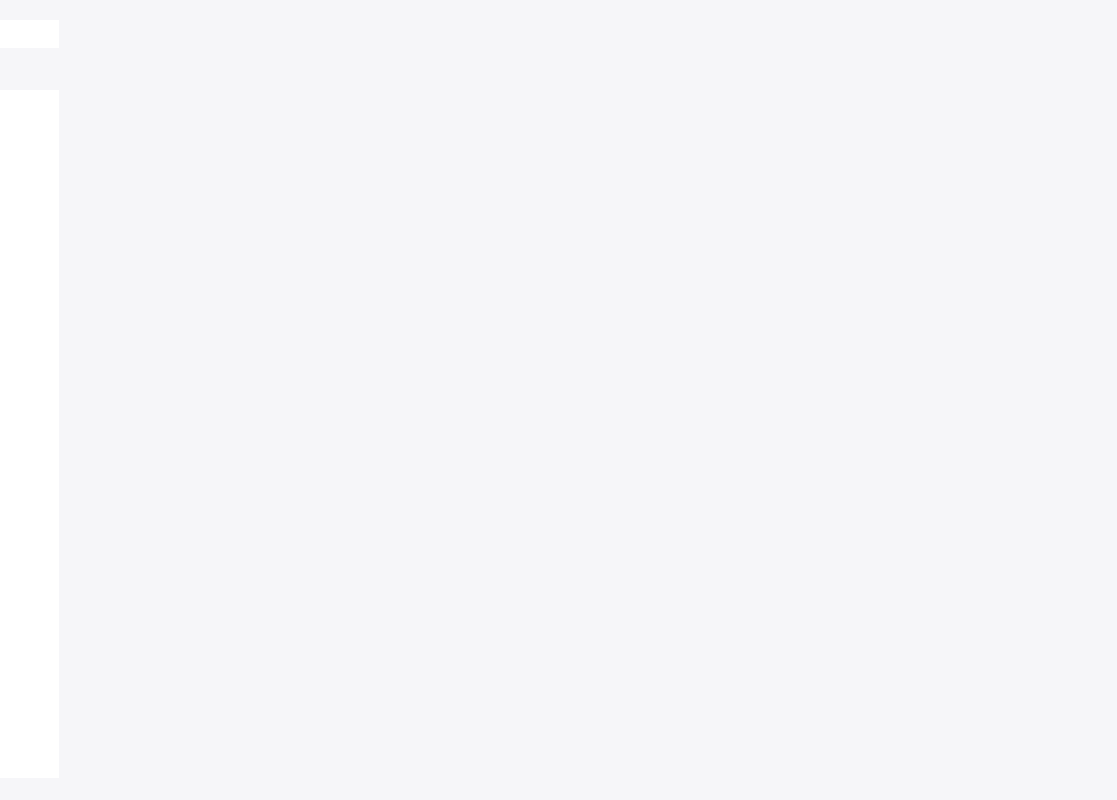
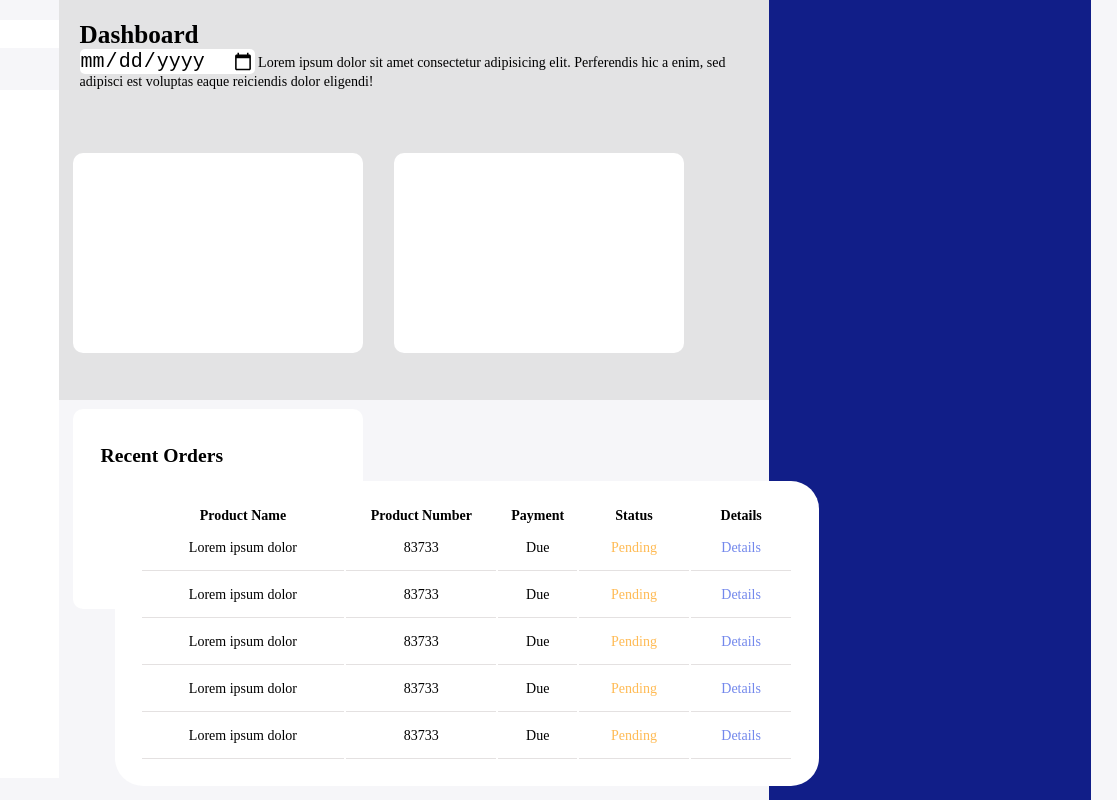
Before and after one commit to Robinsonkipkorir/sidebar, a plain HTML site: page index.html in a window 1280 px wide. Shown: the full height of the page, 163-1280 px from the left. Drawn offline with nearby package versions, Linux system fonts and the light colour scheme.

Commit message:
Add files via upload

```diff
--- a/index.html
+++ b/index.html
@@ -51,6 +51,99 @@
             </a>
         </div>
        </aside>
+       <main>
+        <div class="insights">
+           <div class="dash">
+            <h1>Dashboard</h1>
+            <span class="date">
+                <input type="date">
+            </span>
+            Lorem ipsum dolor sit amet consectetur adipisicing elit. Perferendis hic a enim, sed adipisci est voluptas eaque reiciendis dolor eligendi!
+        </div>
+            <div class="card">
+                <span class="icon"></span>
+                <div class="middle">
+                    <div class="left"></div>
+                    <div class="right"></div>
+                </div>
+                <div class="text-muted"></div>
+            </div>
+            <div class="card">
+                <span class="icon"></span>
+                <div class="middle">
+                    <div class="left"></div>
+                    <div class="right"></div>
+                </div>
+                <div class="text-muted"></div>
+            </div>
+            <div class="card">
+                <span class="icon"></span>
+                <div class="middle">
+                    <div class="left"></div>
+                    <div class="right"></div>
+                </div>
+                <div class="text-muted"></div>
+            </div>
+        </div>
+        <div class="insight-down">
+            <div class="orders">
+            <h2>Recent Orders</h2>
+            <table>
+                <thead>
+                    <tr>
+                        <th>Product Name</th>
+                        <th>Product Number</th>
+                        <th>Payment</th>
+                        <th>Status</th>
+                        <th>Details</th>
+                    </tr>
+                        </thead>
+                    <tbody>
+                        <td>Lorem ipsum dolor </td>
+                        <td>83733</td>
+                        <td>Due </td>
+                        <td class="warning">Pending </td>
+                        <td class="primary">Details </td>
+                    </tr>
+                    <tr>
+                        <td>Lorem ipsum dolor </td>
+                        <td>83733</td>
+                        <td>Due </td>
+                        <td class="warning">Pending </td>
+                        <td class="primary">Details </td>
+                    </tr>
+                    <tr>
+                        <td>Lorem ipsum dolor </td>
+                        <td>83733</td>
+                        <td>Due </td>
+                        <td class="warning">Pending </td>
+                        <td class="primary">Details </td>
+                    </tr>
+                    <tr>
+                        <td>Lorem ipsum dolor </td>
+                        <td>83733</td>
+                        <td>Due </td>
+                        <td class="warning">Pending </td>
+                        <td class="primary">Details </td>
+                    </tr>
+
+
+                    <tr>
+                        <td>Lorem ipsum dolor </td>
+                        <td>83733</td>
+                        <td>Due </td>
+                        <td class="warning">Pending </td>
+                        <td class="primary">Details </td>
+                    </tr>
+                </tbody>
+        </table>
+    </div>
+
+        </div>
+       </main>
+       <div class="right">
+
+       </div>
     </div>
 
 </body>
--- a/style.css
+++ b/style.css
@@ -155,7 +155,90 @@ aside h3{
     color: rgb(245, 245, 248);
 }
 .sidebar a:hover{
-    margin-left: rem;
+    /* margin-left: rem; */
     background:var(--color-dark-variant);
 
 }
+
+input[type=date]{
+    border-radius: 5px;
+    border: none;
+    background-color: white;
+    font-size: 20px;
+}
+main{
+    display: grid;
+    width: 100%;
+    height: 100%;
+    /* background: #ff7782; */
+
+
+}
+.insights{
+    width: 100%;
+    background-color: #e3e3e4;
+    height:400px;
+
+
+}
+.dash{
+    display: block;
+    margin:1.5rem;
+}
+.card{
+    display: inline-flex;
+    background: var(--color-white);
+    padding: var(--card-padding);
+    margin:1rem;
+    margin-top: 3rem;
+    box-shadow: e 2rem 3rem var(--color-light);
+    border: none;
+    border-radius: 10px;
+    height: 200px;
+    width: 290px;
+
+}
+.insight-down{
+    width: 100%;
+    height:395px;
+
+}
+.orders{
+    width:55%;
+    height:44%;
+    transform: translateX(-50);
+    position: absolute;
+    margin:3rem;
+
+}
+table{
+    width:100%;
+   background: white;
+    border-radius: var(--card-border-radius);
+    padding: var(--card-padding);
+    text-align: center;
+    margin: 1rem ;
+    box-shadow: var(--box-shadow);
+    /* transition: all 300s ease; */
+
+}
+/* table:hover{
+    box-shadow: none;
+} */
+table  tbody td{
+
+    border-bottom: 1px solid rgb(228, 225, 225);
+    background: white;
+
+
+
+
+}
+td{
+    /* margin: 20px 12px; */
+    padding: 1rem;
+}
+.right{
+    height: 100%;
+    background-color: #111e88;
+}
```
